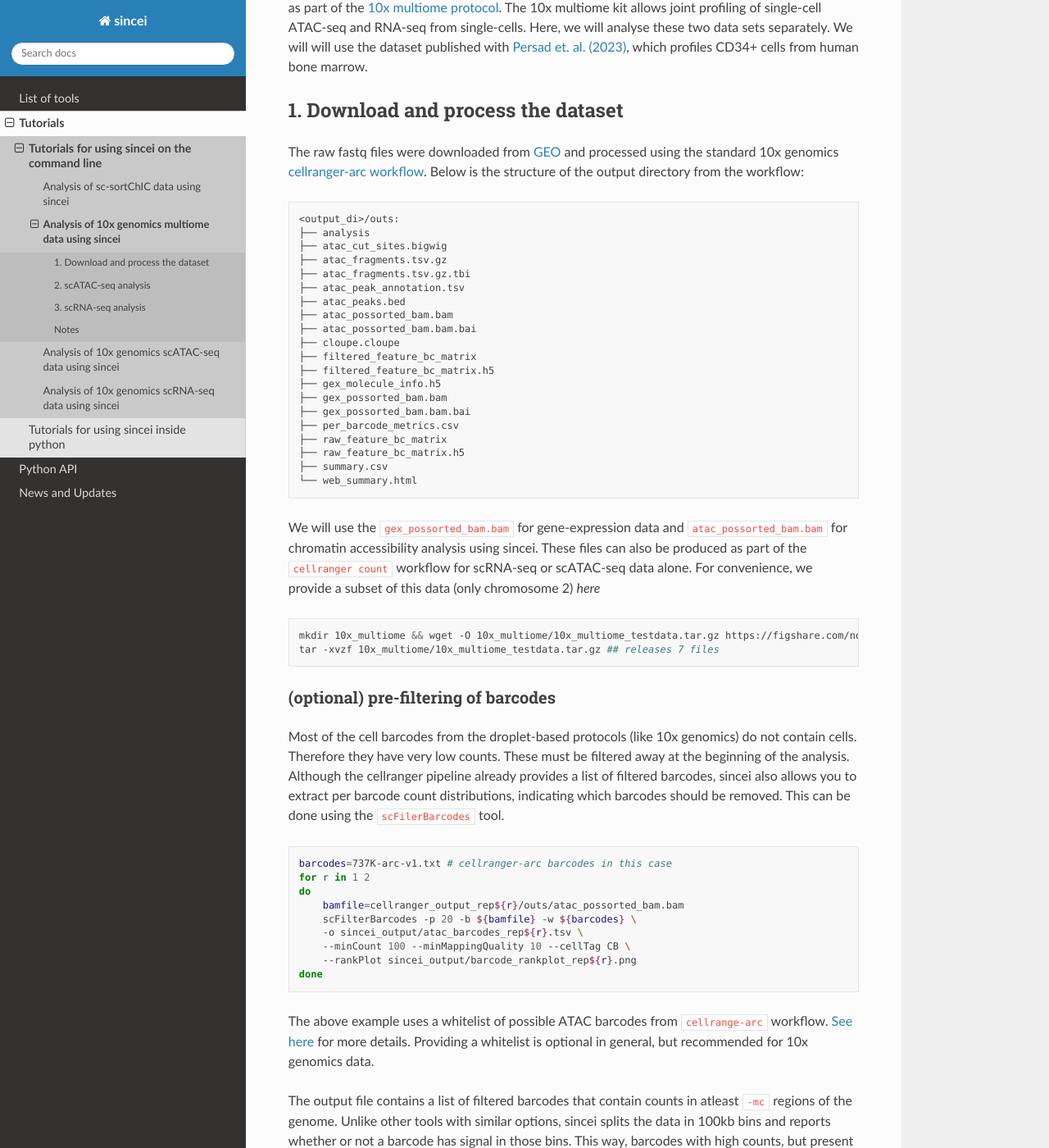
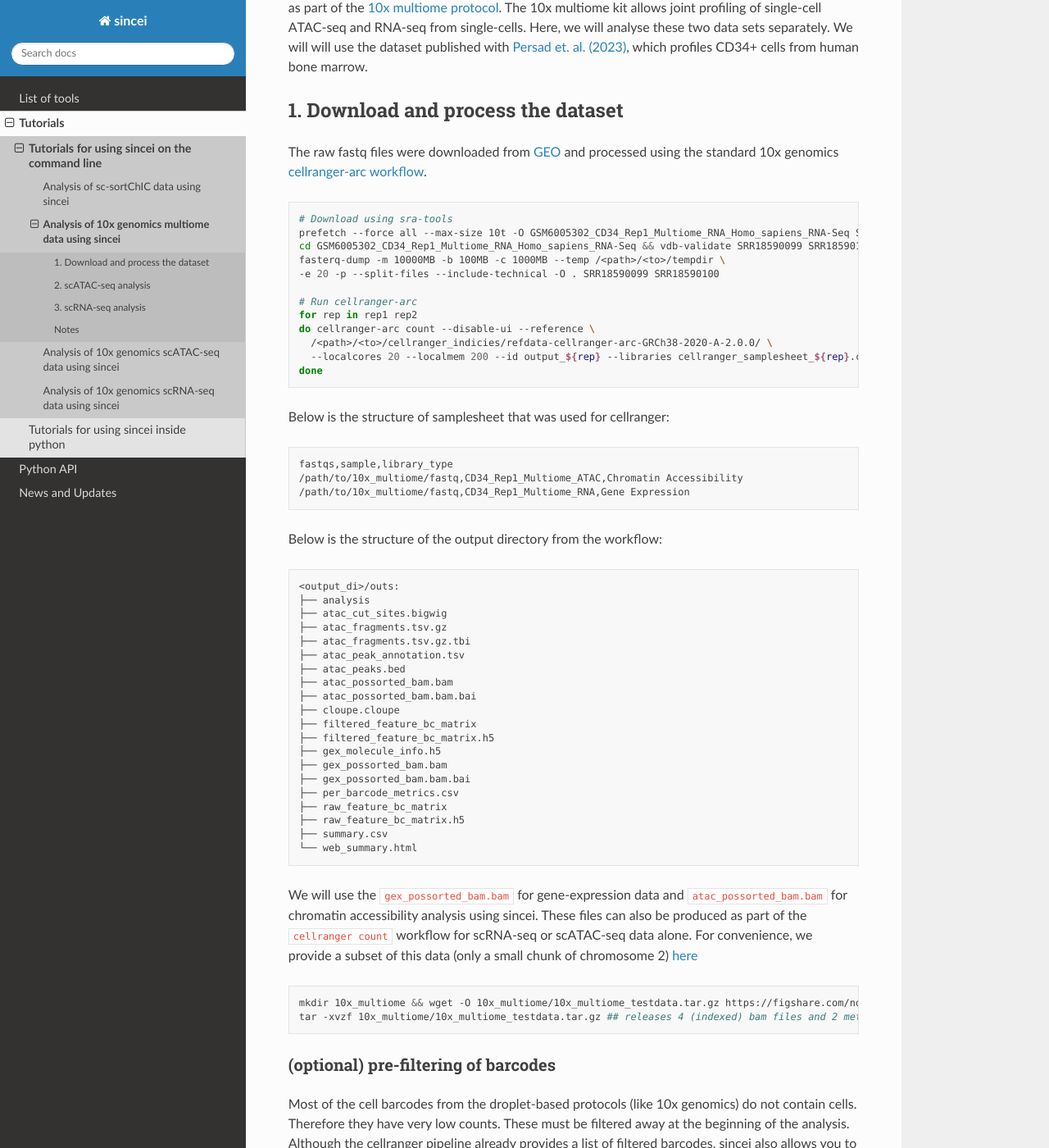
Before and after one commit to bhardwaj-lab/sincei, a Sphinx documentation site: the page built from docs/content/tutorials/sincei_tutorial_10x.rst, in a window 1280 px wide and 1400 px high, scrolled down 223 px. Shown: the whole window at 82% size. Built offline with Sphinx 7.4.7 and the Read the Docs theme 3.1.0, drawn with Linux system fonts in a browser that asks for light colours; pages that are not in the unit, such as notebooks, are missing from menus; some of the changed text lies outside the part shown.

Commit message:
updated download instructions

```diff
--- a/docs/content/tutorials/sincei_tutorial_10x.rst
+++ b/docs/content/tutorials/sincei_tutorial_10x.rst
@@ -17,6 +17,31 @@ The raw fastq files were downloaded from
 `GEO <https://www.ncbi.nlm.nih.gov/geo/query/acc.cgi?acc=GSE200046>`__
 and processed using the standard 10x genomics `cellranger-arc
 workflow <https://support.10xgenomics.com/single-cell-multiome-atac-gex/software/pipelines/latest/algorithms/overview>`__.
+
+.. code:: bash
+
+    # Download using sra-tools
+    prefetch --force all --max-size 10t -O GSM6005302_CD34_Rep1_Multiome_RNA_Homo_sapiens_RNA-Seq SRR18590099 SRR18590100 && \
+    cd GSM6005302_CD34_Rep1_Multiome_RNA_Homo_sapiens_RNA-Seq && vdb-validate SRR18590099 SRR18590100 && \
+    fasterq-dump -m 10000MB -b 100MB -c 1000MB --temp /<path>/<to>/tempdir \
+    -e 20 -p --split-files --include-technical -O . SRR18590099 SRR18590100
+
+    # Run cellranger-arc
+    for rep in rep1 rep2
+    do cellranger-arc count --disable-ui --reference \
+      /<path>/<to>/cellranger_indicies/refdata-cellranger-arc-GRCh38-2020-A-2.0.0/ \
+      --localcores 20 --localmem 200 --id output_${rep} --libraries cellranger_samplesheet_${rep}.csv
+    done
+
+Below is the structure of samplesheet that was used for cellranger:
+
+.. code:: bash
+
+    fastqs,sample,library_type
+    /path/to/10x_multiome/fastq,CD34_Rep1_Multiome_ATAC,Chromatin Accessibility
+    /path/to/10x_multiome/fastq,CD34_Rep1_Multiome_RNA,Gene Expression
+
+
 Below is the structure of the output directory from the workflow:
 
 .. code:: bash
@@ -46,13 +71,13 @@ We will use the ``gex_possorted_bam.bam`` for gene-expression data and
 ``atac_possorted_bam.bam`` for chromatin accessibility analysis using
 sincei. These files can also be produced as part of the
 ``cellranger count`` workflow for scRNA-seq or scATAC-seq data alone.
-For convenience, we provide a subset of this data (only chromosome 2)
-`here`
+For convenience, we provide a subset of this data (only a small chunk of chromosome 2)
+`here <https://figshare.com/articles/dataset/10x_multiome_test_data_package/29424470>`__
 
 .. code:: bash
 
-   mkdir 10x_multiome && wget -O 10x_multiome/10x_multiome_testdata.tar.gz https://figshare.com/ndownloader/files/41303289
-   tar -xvzf 10x_multiome/10x_multiome_testdata.tar.gz ## releases 7 files
+   mkdir 10x_multiome && wget -O 10x_multiome/10x_multiome_testdata.tar.gz https://figshare.com/ndownloader/files/55726430
+   tar -xvzf 10x_multiome/10x_multiome_testdata.tar.gz ## releases 4 (indexed) bam files and 2 metadata files.
 
 (optional) pre-filtering of barcodes
 ~~~~~~~~~~~~~~~~~~~~~~~~~~~~~~~~~~~~
@@ -100,7 +125,7 @@ Please follow :doc:`this tutorial <sincei_tutorial_10xATAC>` for further analysi
 3. scRNA-seq analysis
 ---------------------
 
-Please follow :doc: `this tutorial <sincei_tutorial_10xRNA>` for further analysis of scRNA-seq samples from the above data.
+Please follow :doc:`this tutorial <sincei_tutorial_10xRNA>` for further analysis of scRNA-seq samples from the above data.
 
 Notes
 ------------
--- a/docs/content/tutorials/sincei_tutorial_10xATAC.rst
+++ b/docs/content/tutorials/sincei_tutorial_10xATAC.rst
@@ -200,7 +200,8 @@ provided with our files to see if our clustering separates celltypes in
 a biologically meaningful way.
 
 We can color our UMAP output from ``scClusterCells`` with the cell-type
-information based on FACS-sorting from sortChIC.
+information from `Persad et.
+al. (2023) <https://www.nature.com/articles/s41587-023-01716-9>`__, that we provide in `on figshare <https://figshare.com/articles/dataset/10x_multiome_test_data_package/29424470>`__
 
 .. code:: r
 
--- a/docs/content/tutorials/sincei_tutorial_10xRNA.rst
+++ b/docs/content/tutorials/sincei_tutorial_10xRNA.rst
@@ -188,7 +188,8 @@ provided with our files to see if our clustering separates celltypes in
 a biologically meaningful way.
 
 We can color our UMAP output from ``scClusterCells`` with the cell-type
-information based on the metadata provided by the original authors.
+information from `Persad et.
+al. (2023) <https://www.nature.com/articles/s41587-023-01716-9>`__, that we provide in `on figshare <https://figshare.com/articles/dataset/10x_multiome_test_data_package/29424470>`__
 
 .. code:: r
 
```
